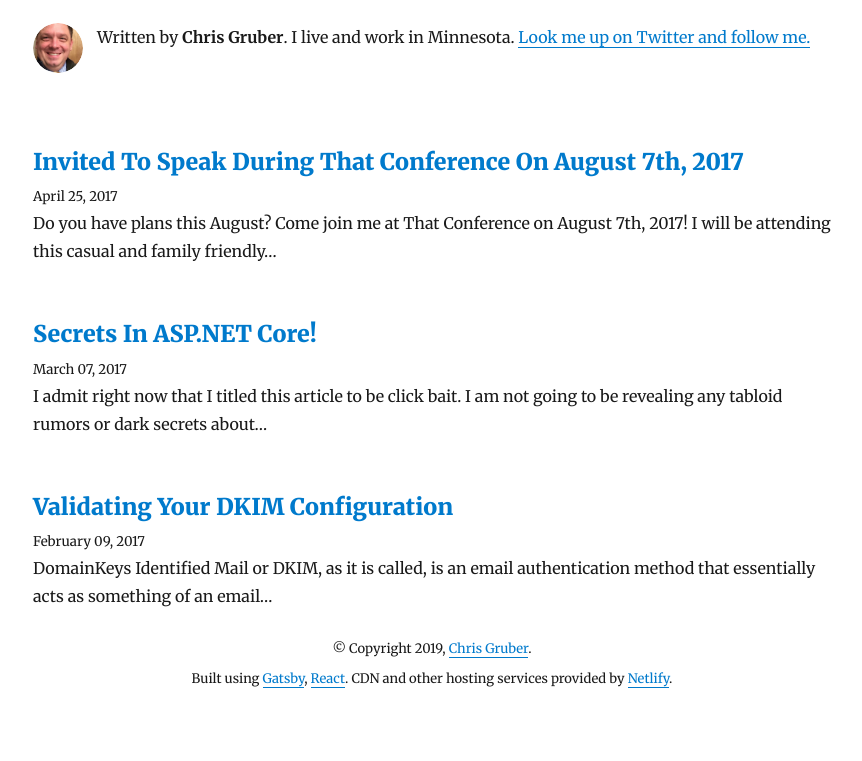
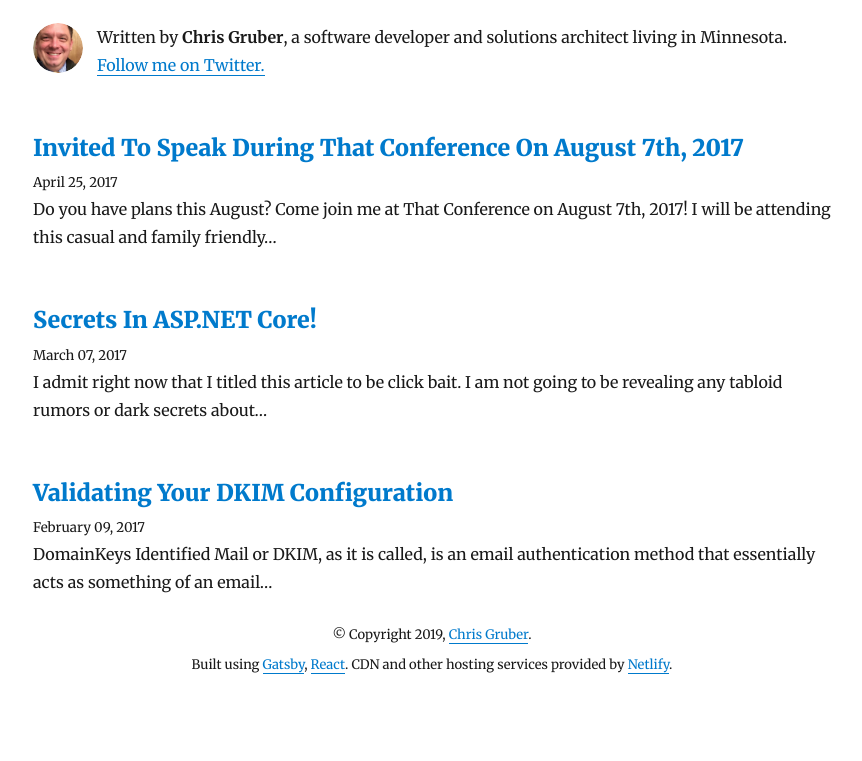
Before and after one commit to gruberchris/chrisgruberblog, a Gatsby site: page / in a window 1280 px wide. Shown: the part 271-1032 px from the top of the page, without its empty margins (208-1070 px from the left). Built offline with nearby package versions, Linux system fonts and the light colour scheme; Gatsby itself is replaced by a stand-in of ours; some packages are replaced by stand-ins of ours.

Commit message:
small changed to bio

```diff
--- a/src/components/Bio.js
+++ b/src/components/Bio.js
@@ -13,8 +13,7 @@ function Bio() {
         return (
           <div
             style={{
-              display: `flex`,
-              marginBottom: rhythm(2.5)
+              display: `flex`
             }}
           >
             <Image
@@ -30,12 +29,15 @@ function Bio() {
                 borderRadius: `50%`
               }}
             />
-            <p>
-              Written by <strong>{author}</strong>. I live and work in
-              Minnesota.
-              {` `}
+            <p
+              style={{
+                marginBottom: 0
+              }}
+            >
+              Written by <strong>{author}</strong>, a software developer and
+              solutions architect living in Minnesota.{" "}
               <a href={`https://twitter.com/${social.twitter}`}>
-                Look me up on Twitter and follow me.
+                Follow me on Twitter.
               </a>
             </p>
           </div>
```
